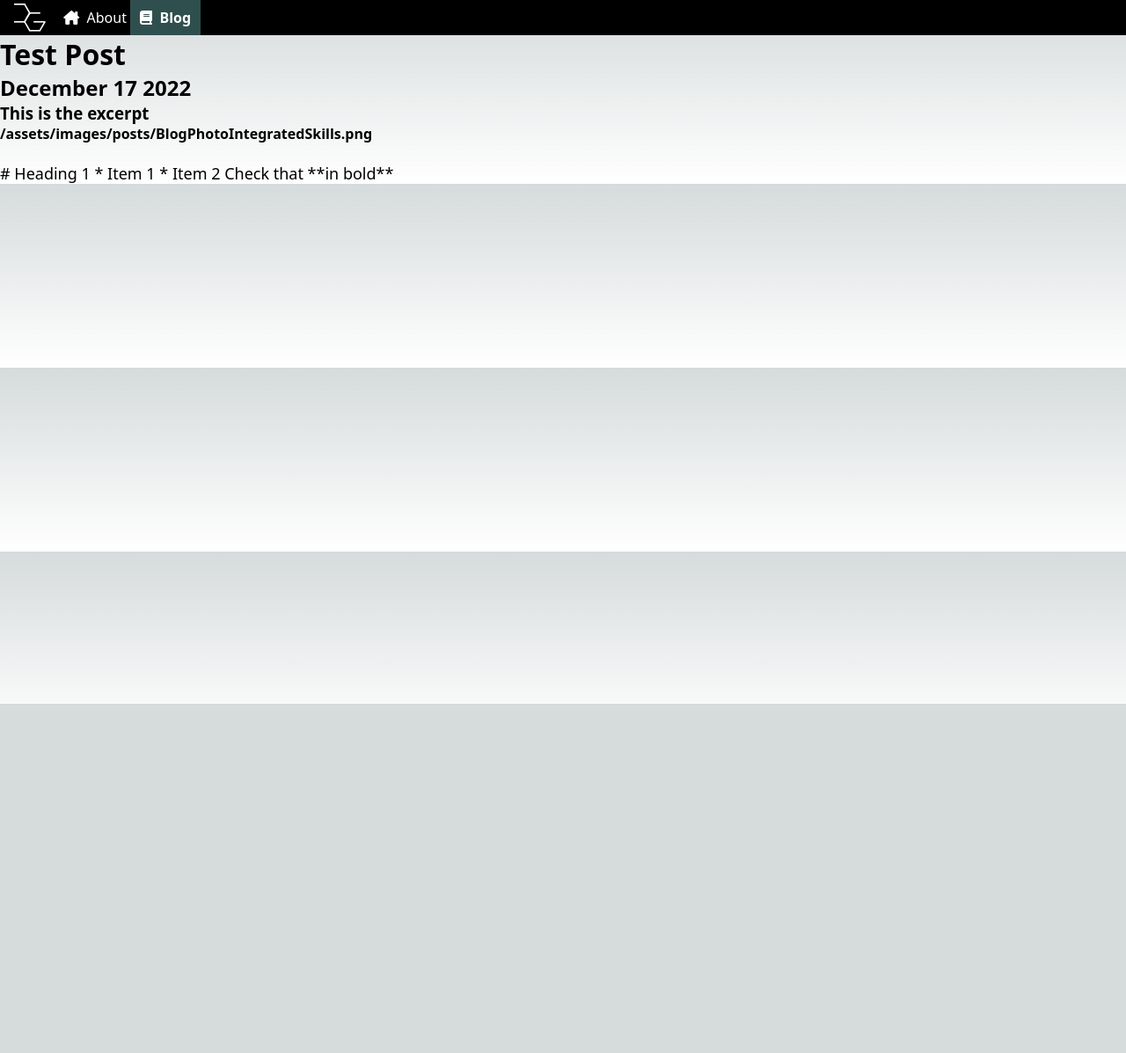
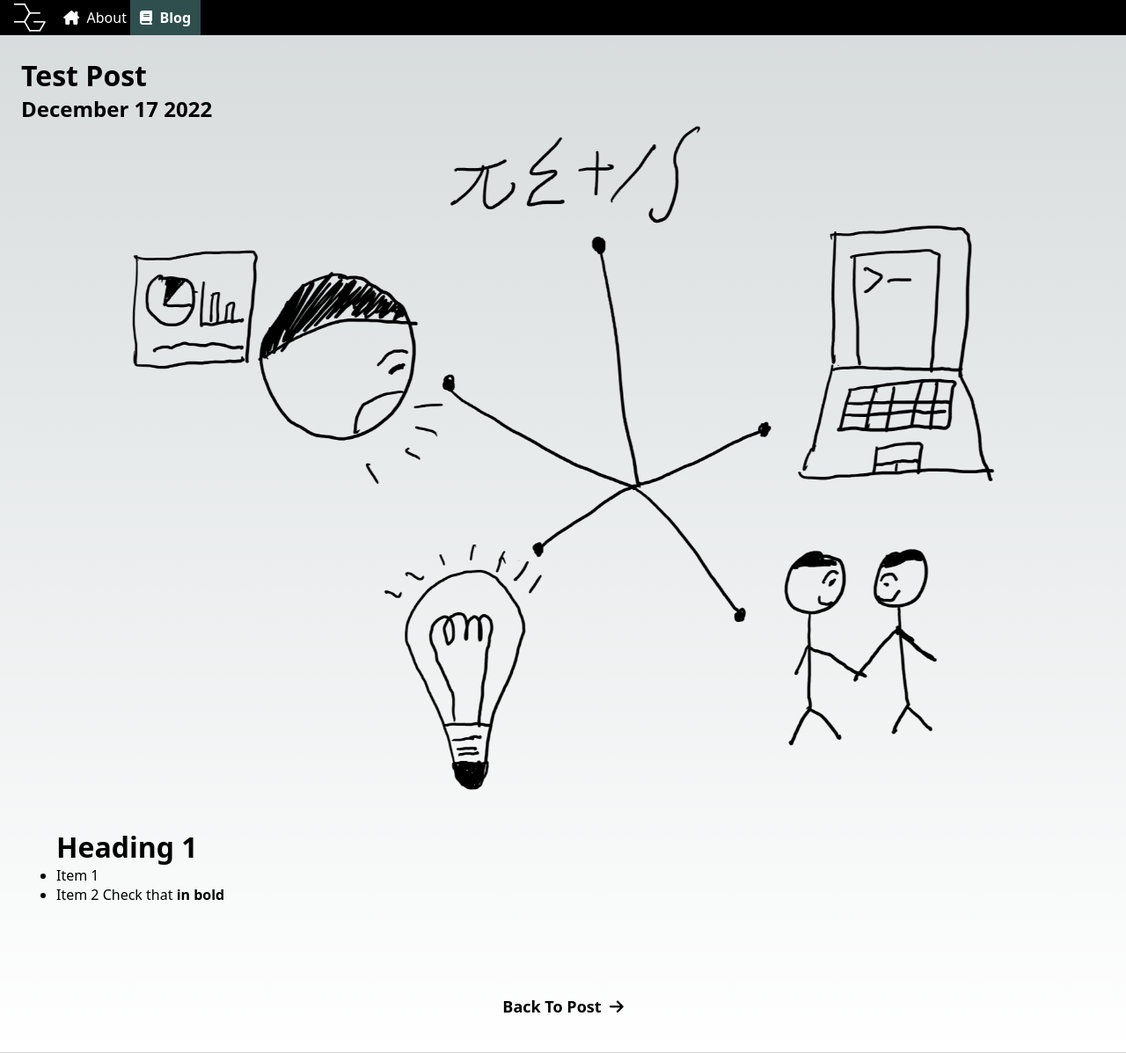
Before and after one commit to charlesgohck/portfolioblogv2, a Next.js app: page /blog/test in a window 1280 px wide. Shown: the whole page at 88% size. Before the commit the page ends 800 px from the top, so only its background shows below. Built offline with nearby package versions, Linux system fonts and the light colour scheme.

Commit message:
[UI][BLOG] Completed design of blog post

```diff
--- a/pages/blog.tsx
+++ b/pages/blog.tsx
@@ -1,5 +1,4 @@
 import Head from "next/head"
-import Image from 'next/image'
 import { Inter } from '@next/font/google'
 import fs from 'fs';
 import path from 'path';
--- a/pages/blog/[slug].tsx
+++ b/pages/blog/[slug].tsx
@@ -3,7 +3,10 @@ import path from "path";
 import matter from "gray-matter";
 import { ParsedUrlQuery } from 'querystring';
 import { GetStaticProps } from 'next';
-import { convertTypeAcquisitionFromJson } from 'typescript';
+import Head from 'next/head';
+import FadeInSection from '../../components/FadeInSection';
+import { ReactMarkdown } from 'react-markdown/lib/react-markdown';
+import Link from 'next/link';
 
 interface BlogPageStaticProps {
     params: BlogPageStaticPropsSlugWrapper
@@ -31,16 +34,42 @@ interface IParams extends ParsedUrlQuery {
 }
 
 export default function BlogPage(props: BlogPageProps) {
-
-    console.log(props);
-
     return <>
-        <h1>{props.frontmatter.title}</h1>
-        <h2>{props.frontmatter.date}</h2>
-        <h3>{props.frontmatter.excerpt}</h3>
-        <h4>{props.frontmatter.cover_image}</h4>
-        <br/>
-        <p>{props.content}</p>
+        <Head>
+            <title>Charles Goh (长康): {props.frontmatter.title}</title>
+            <meta name="description" content="Charles Goh (长康) Blog" />
+            <meta name="viewport" content="width=device-width, initial-scale=1" />
+            <link rel="icon" href="/assets/favicon.jpg" />
+        </Head>
+        <main>
+            <section>
+                <article className="blogarticle">
+                    <FadeInSection>
+                        <h1>{props.frontmatter.title}</h1>
+                    </FadeInSection>
+                    <FadeInSection>
+                        <h2>{props.frontmatter.date}</h2>
+                    </FadeInSection>
+                    <FadeInSection>
+                        <div style={{ display: 'flex', justifyContent: 'center' }}>
+                            <img src={`${props.frontmatter.cover_image}`} alt={`${props.frontmatter.title} post photo`} style={{ width: "80%" }} />
+                        </div>
+                    </FadeInSection>
+                    <FadeInSection>
+                        <div style={{ padding: "5vh" }}>
+                            <ReactMarkdown>{props.content}</ReactMarkdown>
+                        </div>
+                    </FadeInSection>
+                </article>
+            </section>
+            <section className='sectionelement'>
+                <div className='linkelement'>
+                    <Link href={'/blog'}>
+                        <p><strong>Back To Post</strong>&nbsp;&nbsp;<i className="fa solid fa-arrow-right" /></p>
+                    </Link>
+                </div>
+            </section>
+        </main>
     </>
 }
 
--- a/styles/kangui.css
+++ b/styles/kangui.css
@@ -89,11 +89,20 @@
     height: 25vh
 }
 
+.linkelement:hover {
+    text-shadow: 0.5vh 0.75vh 0.5vh rgb(0 0 0 / 20%), 0.5vh 0.75vh 0.5vh rgb(0 0 0 / 20%);
+    transition-duration: 0.5s;
+}
+
 .blogpostlist {
     display: flex;
     justify-content: center;
     align-items: center;
     flex-wrap: wrap
+}
+
+.blogarticle {
+    padding: 3vh;
 }
 
 h1 {
```
